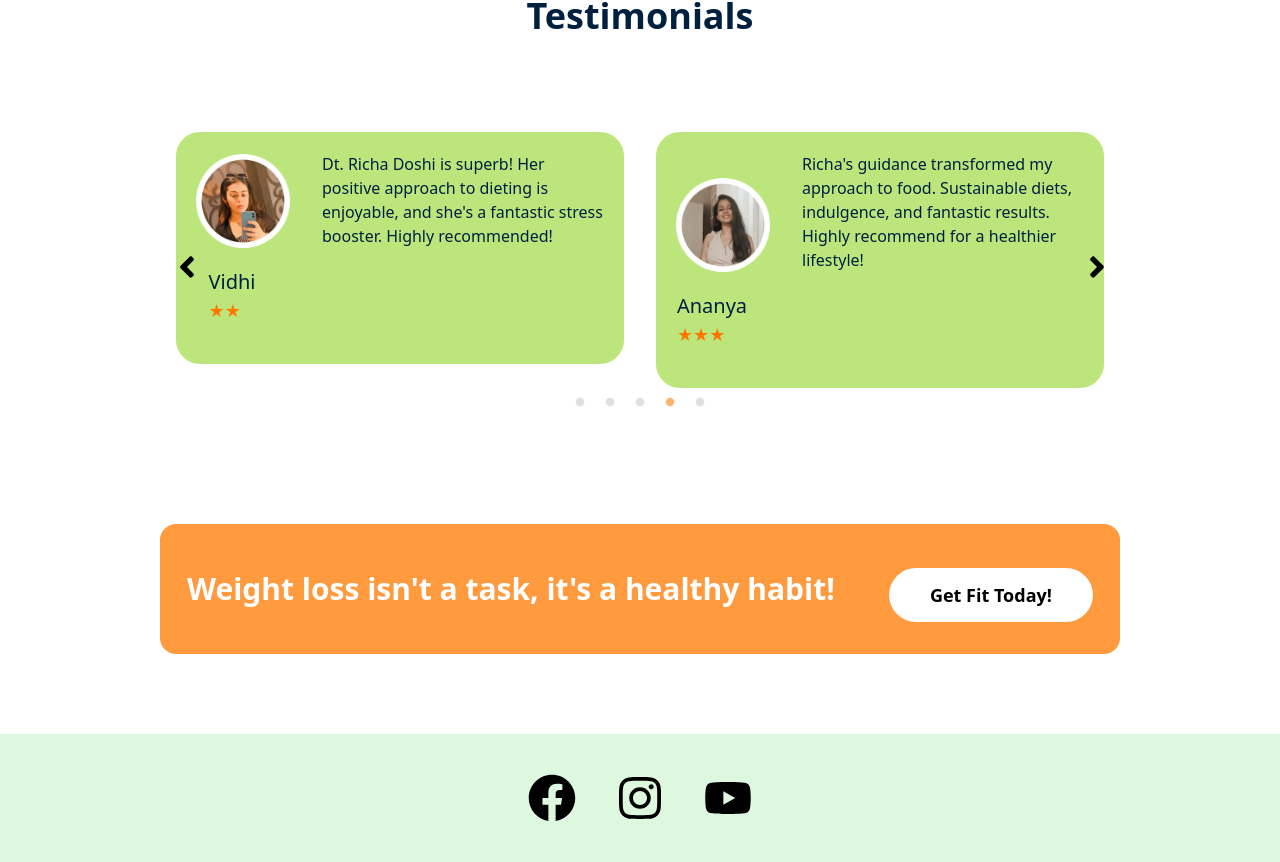
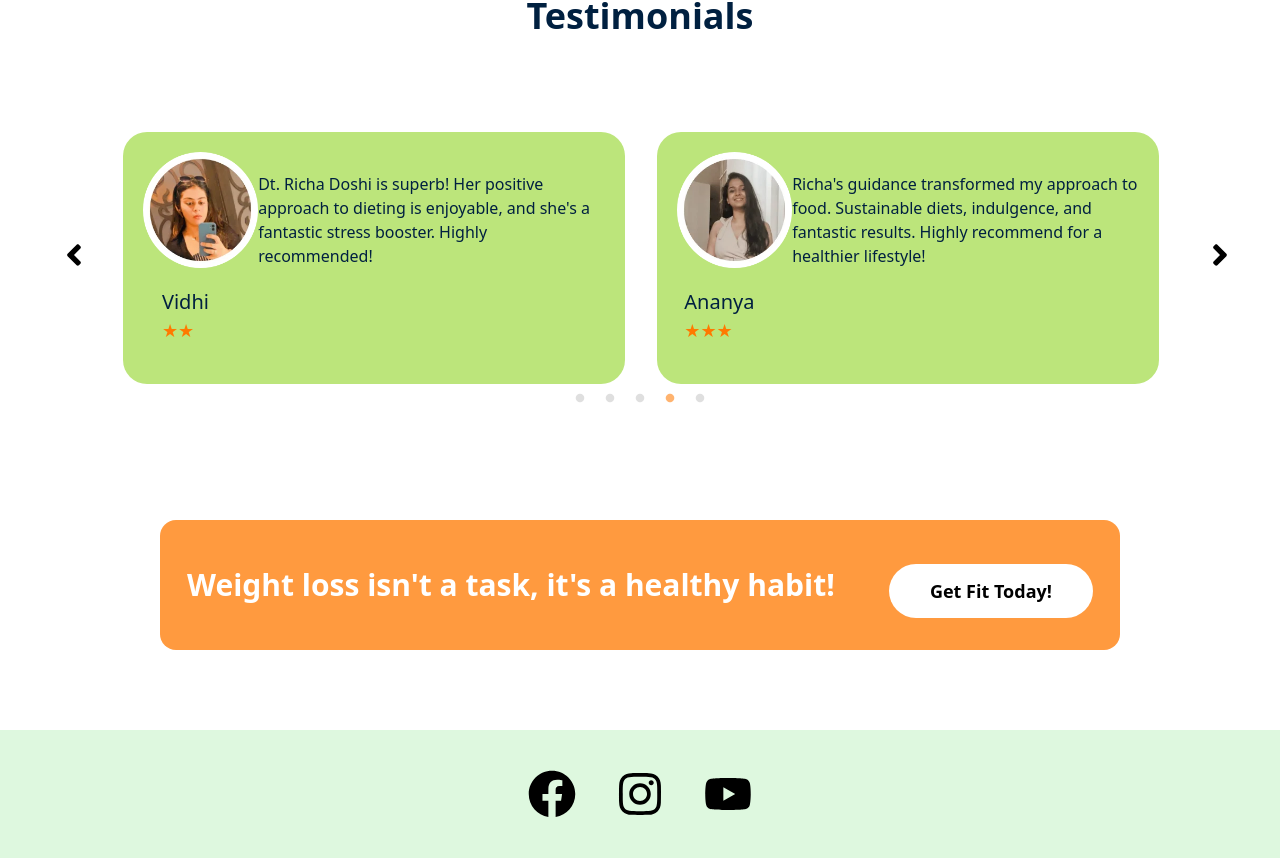
Before and after one commit to Sol-Khizar/fix-your-health, a React (Vite) app: page / in a window 1280 px wide. Shown: the part 6929-7791 px from the top of the page. Built offline with nearby package versions, Linux system fonts and the light colour scheme.

Commit message:
fix the arrow in cards and slider

```diff
--- a/src/components/ChangeYourLifeCard.tsx
+++ b/src/components/ChangeYourLifeCard.tsx
@@ -5,7 +5,7 @@ type ChangeYourLifeCardProps = {
 
 const ChangeYourLifeCard = ({ icon, iconText }: ChangeYourLifeCardProps) => {
   return (
-    <div className="w-full flex flex-col items-center ">
+    <div className="w-4/5 md:w-full flex flex-col items-center mx-auto md:mx-0 ">
       <div className="rounded-full  w-[250px] h-[250px] flex items-center justify-center">
         <img src={`/changeYourIcon/${icon}`} alt={iconText} />
       </div>
--- a/src/components/CustomArrow.tsx
+++ b/src/components/CustomArrow.tsx
@@ -7,11 +7,18 @@ interface ArrowProps {
 }
 
 export const NextArrow = ({ className, style, onClick }: ArrowProps) => {
+  const isMobile = typeof window !== "undefined" && window.innerWidth <= 640;
+
   return (
     <div
-      className={className}
+      className={`${className} absolute top-1/2 transform -translate-y-1/2`}
       onClick={onClick}
-      style={{ ...style, display: "block", right: 20, zIndex: 1 }}
+      style={{
+        ...style,
+        display: "block",
+        right: isMobile ? "-10px" : "-50px",
+        zIndex: 10,
+      }}
     >
       <FaAngleRight size={34} color="black" />
     </div>
@@ -19,11 +26,18 @@ export const NextArrow = ({ className, style, onClick }: ArrowProps) => {
 };
 
 export const PrevArrow = ({ className, style, onClick }: ArrowProps) => {
+  const isMobile = typeof window !== "undefined" && window.innerWidth <= 640;
+
   return (
     <div
-      className={className}
+      className={`${className} absolute top-1/2 transform -translate-y-1/2`}
       onClick={onClick}
-      style={{ ...style, display: "block", left: 10, zIndex: 1 }}
+      style={{
+        ...style,
+        display: "block",
+        left: isMobile ? "-10px" : "-50px",
+        zIndex: 10,
+      }}
     >
       <FaAngleLeft size={34} color="black" />
     </div>
--- a/src/components/Footer.tsx
+++ b/src/components/Footer.tsx
@@ -1,5 +1,6 @@
-import { FaFacebook } from "react-icons/fa";
+import { FaFacebook, FaWhatsapp } from "react-icons/fa";
 import { FaInstagram, FaYoutube } from "react-icons/fa6";
+import { MdCall } from "react-icons/md";
 
 const Footer = () => {
   return (
@@ -10,6 +11,11 @@ const Footer = () => {
           <FaInstagram className="text-5xl" />
           <FaYoutube className="text-5xl" />
         </div>
+
+        <div>
+          <FaWhatsapp className="text-5xl fixed bottom-6 right-5 border rounded-full p-3 w-14 h-14 bg-green-600 text-white" />
+          <MdCall className="text-5xl fixed bottom-6 left-5 rounded-full p-3 w-14 h-14 border" />
+        </div>
       </div>
     </>
   );
--- a/src/components/TestimonialCard.tsx
+++ b/src/components/TestimonialCard.tsx
@@ -12,9 +12,9 @@ const TestimonialCard = ({
   star,
 }: TestimonialCardProps) => {
   return (
-    <div className="bg-[#bce57b] rounded-3xl  w-full ">
+    <div className="bg-[#bce57b] rounded-3xl  md:w-full w-[95%]  mx-auto ">
       <div className="hidden md:block">
-        <div className=" flex flex-col md:flex-row p-5 items-center md:items-end gap-8 ">
+        <div className=" flex flex-col md:flex-row p-5 items-center md:items-end gap-0 ">
           <div className="flex flex-col md:w-1/4  w-3/4 ">
             <img src={`/testimonial/${image}`} alt={image} />
           </div>
@@ -27,8 +27,8 @@ const TestimonialCard = ({
           </div>
         </div>
       </div>
-      <div className="md:hidden block">
-        <div className=" flex flex-col md:flex-row p-5 items-center md:items-end gap-8 ">
+      <div className="md:hidden block ">
+        <div className=" flex flex-col md:flex-row p-5 items-center md:items-end gap-8">
           <div className="flex flex-col md:w-1/4  w-3/4 ">
             <img src={`/testimonial/${image}`} alt={image} />
           </div>
@@ -37,10 +37,8 @@ const TestimonialCard = ({
             <h3 className="text-md text-[#FF7900]">{star}</h3>
           </div>
         </div>
-        <div className="w-full px-10  ">
-          <p className=" text-blue font-medium text-sm pb-10 ">
-            {clientReview}
-          </p>
+        <div className="w-full px-4  ">
+          <p className=" text-blue font-medium text-sm pb-5 ">{clientReview}</p>
         </div>
       </div>
     </div>
--- a/src/section/Testimonial.tsx
+++ b/src/section/Testimonial.tsx
@@ -89,8 +89,7 @@ const Testimonial = () => {
           Testimonials
         </h1>
 
-        <div className="md:w-5/6  w-full  mx-auto mt-24 pb-20">
-          <div className="slider-container  ">
+        <div className="relative md:w-5/6 w-[90%] mx-auto mt-24 pb-20">
           <Slider {...settings}>
             {testimonialCard.map((review) => (
               <div key={review.id} className="px-4">
@@ -105,7 +104,6 @@ const Testimonial = () => {
           </Slider>
         </div>
       </div>
-      </div>
     </>
   );
 };
```
Lines whose indentation alone changed are shown as unchanged.
